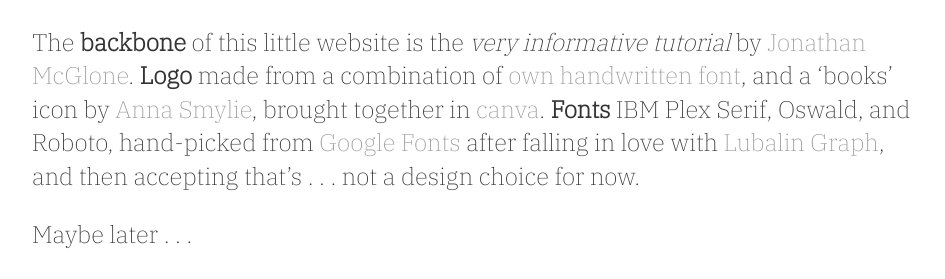
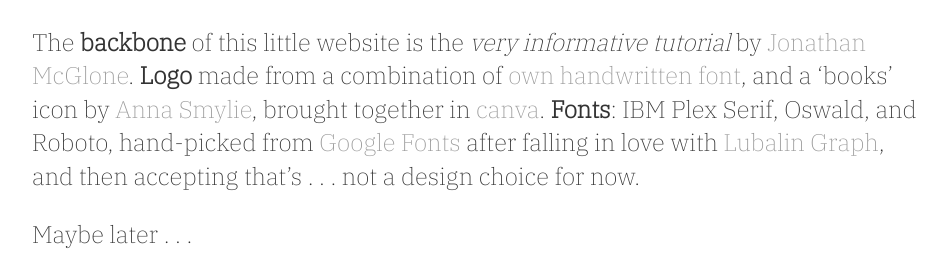
Before and after one commit to alexandra-florea/alexandra-florea.github.io, a Jekyll site: the page built from _posts/2018-06-02-alexandra-florea-site-launched.md, in a window 1280 px wide. Shown: the part 499-778 px from the top of the page, without its empty margins (160-1105 px from the left). Built offline with Jekyll 4.4.1, drawn with Linux system fonts in a browser that asks for light colours; comment, search, counter and statistics services are not loaded.

Commit message:
Update 2018-06-02-alexandra-florea-site-launched.md

```diff
--- a/_posts/2018-06-02-alexandra-florea-site-launched.md
+++ b/_posts/2018-06-02-alexandra-florea-site-launched.md
@@ -8,7 +8,7 @@
 
 Neat thing about it - is powered by [Jekyll](http://jekyllrb.com) and I can use Markdown to author my posts. It actually is a lot easier than I thought it was going to be.
 
-The **backbone** of this little website is the _very informative tutorial_ by [Jonathan McGlone](http://jmcglone.com/guides/github-pages/). **Logo** made from a combination of [own handwritten font](https://www.calligraphr.com/en/sharing/font_preview/jcEEMdS3iGD/), and a 'books' icon by [Anna Smylie](https://thenounproject.com/search/?q=book%20shelf&i=662227), brought together in [canva](https://www.canva.com/). **Fonts** IBM Plex Serif, Oswald, and Roboto, hand-picked from [Google Fonts](https://fonts.google.com/selection?selection.family=IBM+Plex+Serif:200%7COswald%7CRoboto:300) after falling in love with [Lubalin Graph](http://www.identifont.com/similar?O8), and then accepting that's . . . not a design choice for now.
+The **backbone** of this little website is the _very informative tutorial_ by [Jonathan McGlone](http://jmcglone.com/guides/github-pages/). **Logo** made from a combination of [own handwritten font](https://www.calligraphr.com/en/sharing/font_preview/jcEEMdS3iGD/), and a 'books' icon by [Anna Smylie](https://thenounproject.com/search/?q=book%20shelf&i=662227), brought together in [canva](https://www.canva.com/). **Fonts**: IBM Plex Serif, Oswald, and Roboto, hand-picked from [Google Fonts](https://fonts.google.com/selection?selection.family=IBM+Plex+Serif:200%7COswald%7CRoboto:300) after falling in love with [Lubalin Graph](http://www.identifont.com/similar?O8), and then accepting that's . . . not a design choice for now.
 
 Maybe later . . .
 
```
